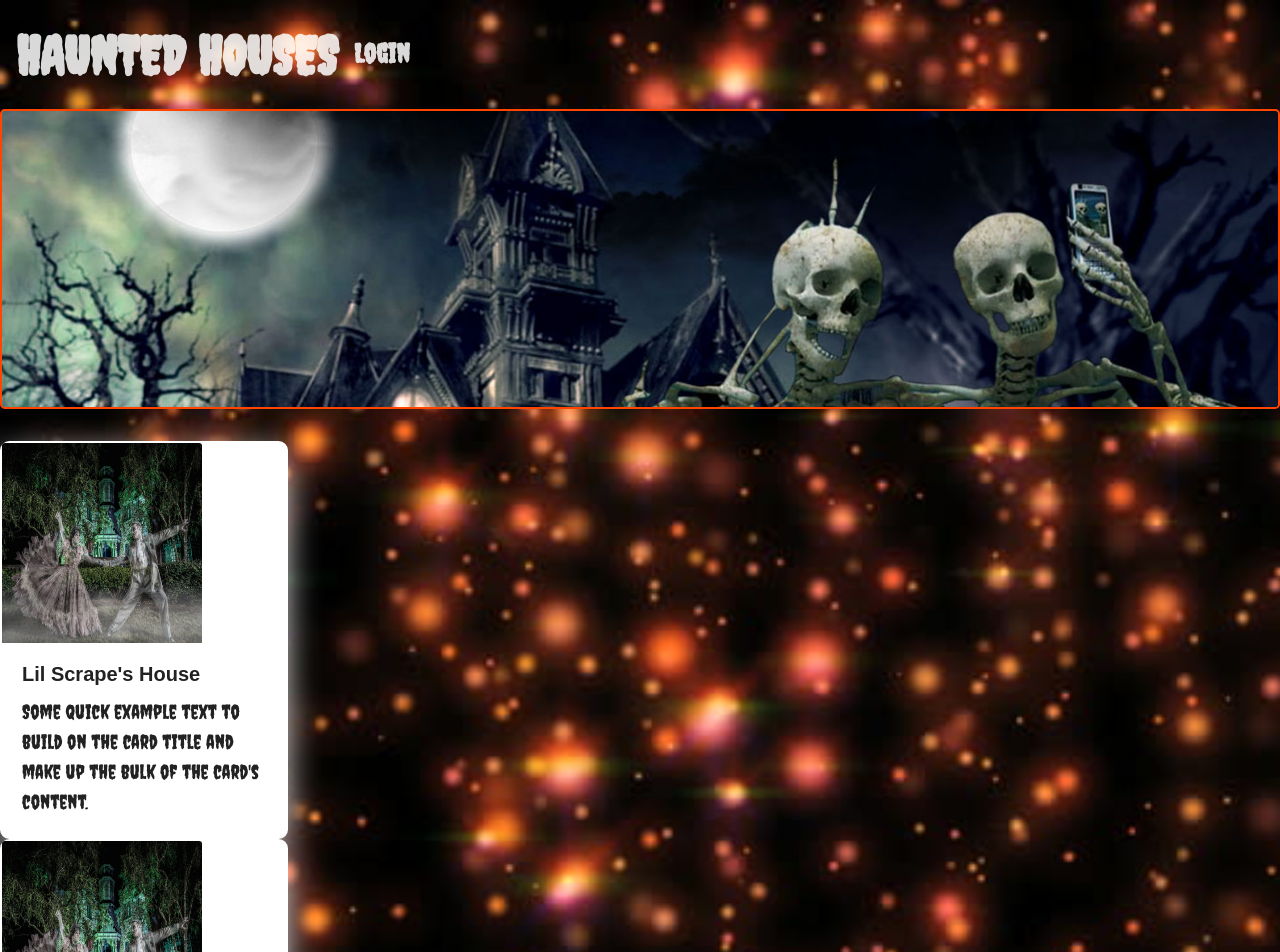
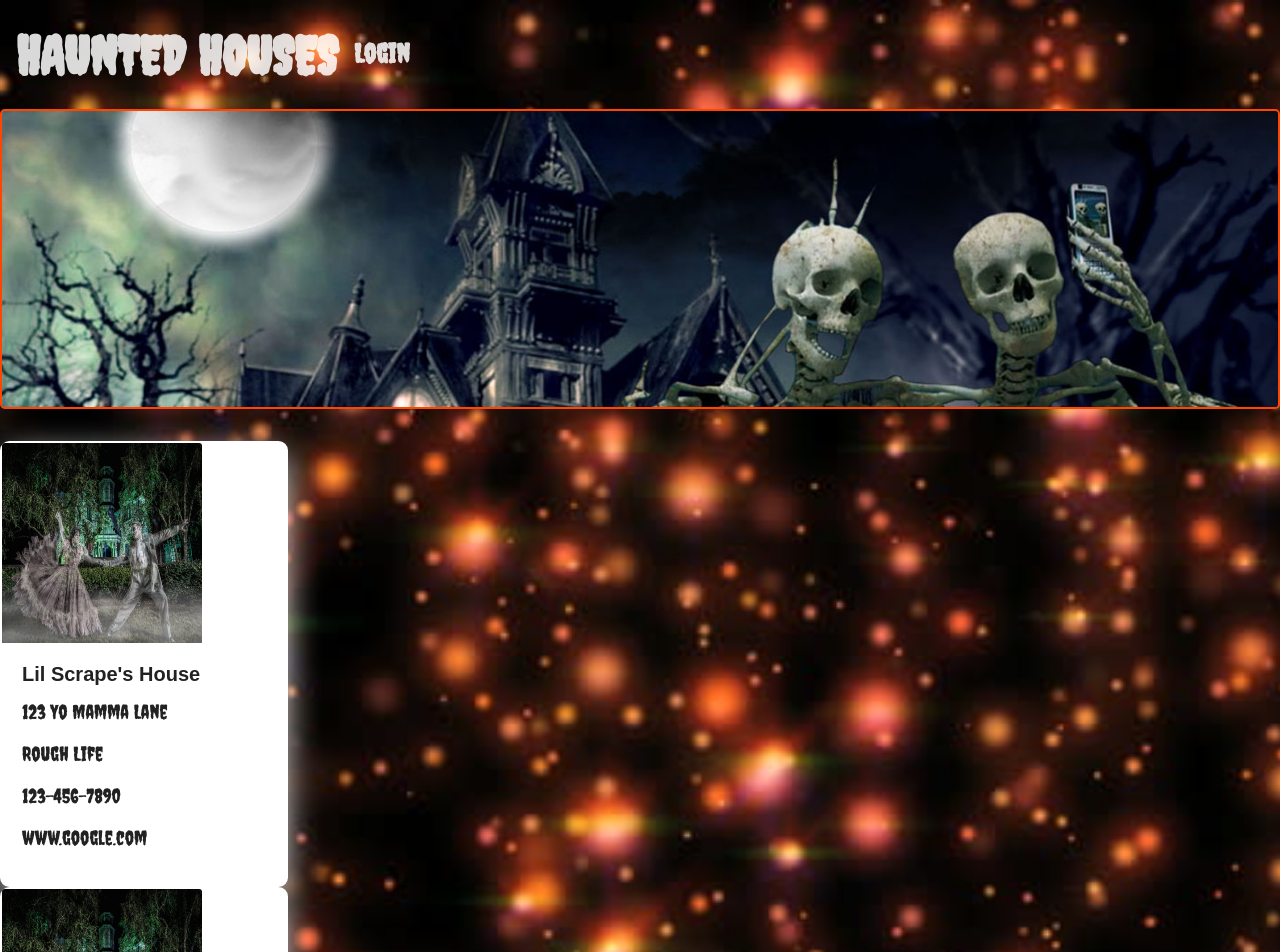
Before and after one commit to DebMeade/spooky-life, a React (Create React App) app in the folder spooky-life/client/: page / in a window 1280 px wide. Shown: the top 952 px of the page. Built offline with nearby package versions, Linux system fonts and the light colour scheme; a web font is replaced by a local one.

Commit message:
adding componentdidmount

```diff
--- a/spooky-life/client/src/components/Cards/Cards.js
+++ b/spooky-life/client/src/components/Cards/Cards.js
@@ -7,7 +7,11 @@ const Cards = (props) => (
         <img className="card-img-top" src={background} alt="Card image cap"/>
             <div className="card-body">
                 <h5 className="card-title">{props.name}</h5>
-                <p className="card-text">Some quick example text to build on the card title and make up the bulk of the card's content.</p>
+                <p className="card-title">{props.street}</p>
+                <p className="card-title">{props.city}</p>
+                <p className="card-title">{props.phone}</p>
+                <p className="card-title">{props.link}</p>
+                {/* <p className="card-text">Some quick example text to build on the card title and make up the bulk of the card's content.</p> */}
             </div>
     </div>
 );
--- a/spooky-life/client/src/pages/HauntedHouses/HauntedHouses.js
+++ b/spooky-life/client/src/pages/HauntedHouses/HauntedHouses.js
@@ -1,7 +1,7 @@
 import React, { Component, Fragment } from "react";
 import Jumbotron from "../../components/Jumbotron";
 import Cards from "../../components/Cards";
-// import API from "../../utils/API";
+import API from "../../utils/API";
 
 class HauntedHouses extends Component {
   state = {
@@ -13,6 +13,18 @@ class HauntedHouses extends Component {
     phone: "",
     link: ""
   };
+
+  componenetDidMount() {
+    this.loadHauntedHouses();
+    }
+
+    loadHauntedHouses = () => {
+      API.getHauntedHouses()
+      .then(res =>
+        this.setState({ houses: res.data, name: "", street: "", city: "", phone: "", link: ""})
+        )
+        .catch(err => console.log(err));
+    };
 
   render() {
     return (
--- a/spooky-life/client/src/utils/API.js
+++ b/spooky-life/client/src/utils/API.js
@@ -6,7 +6,7 @@ export default {
     return axios.get("/api/hauntedhouses");
   }
 
-  saveHauntedHouse: function() {
-    return axios.post("/api/hauntedhouses", houseData);
-  }
+  // saveHauntedHouse: function() {
+  //   return axios.post("/api/hauntedhouses", houseData);
+  // }
 };
```
